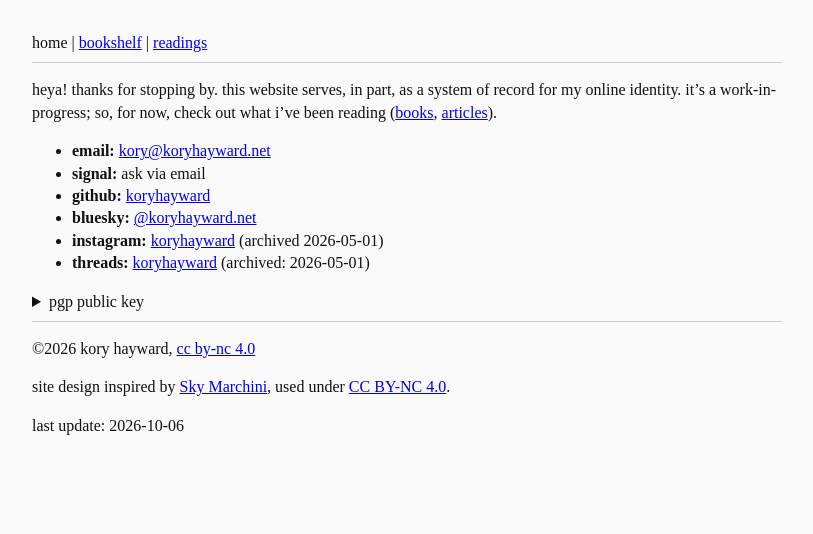
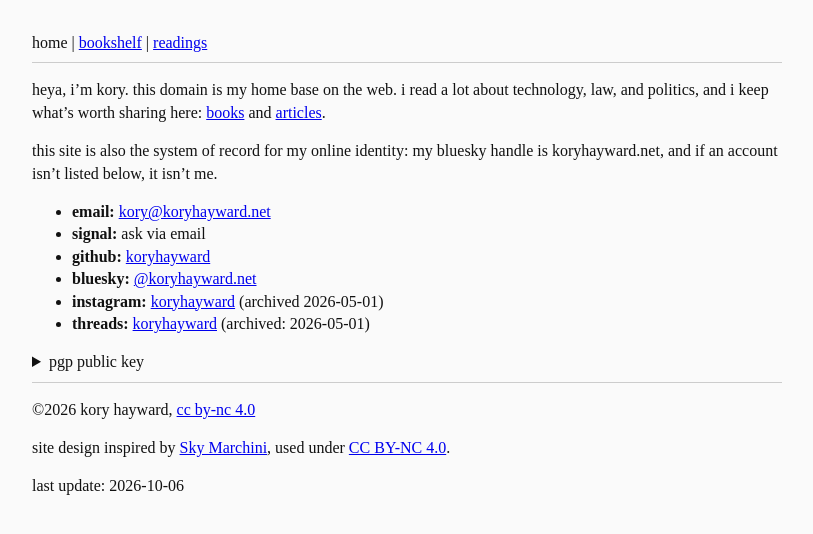
Before and after one commit to koryhayward/koryhayward.github.io, a Jekyll site: the page built from index.md, in a window 1280 px wide. Shown: the top 534 px of the page, without its empty margins (233-1046 px from the left). Built offline with Jekyll 4.4.1, drawn with Linux system fonts in a browser that asks for light colours.

Commit message:
home: rewrite the intro (who I am, what's here, identity)

```diff
--- a/index.md
+++ b/index.md
@@ -3,7 +3,9 @@ layout: default
 title: "kory hayward"
 ---
 
-heya! thanks for stopping by. this website serves, in part, as a system of record for my online identity. it's a work-in-progress; so, for now, check out what i've been reading ([books](/bookshelf), [articles](/readings)).
+heya, i'm kory. this domain is my home base on the web. i read a lot about technology, law, and politics, and i keep what's worth sharing here: [books](/bookshelf) and [articles](/readings).
+
+this site is also the system of record for my online identity: my bluesky handle is koryhayward.net, and if an account isn't listed below, it isn't me.
 
 - **email:** [kory@koryhayward.net](mailto:kory@koryhayward.net)
 - **signal:** ask via email
```
